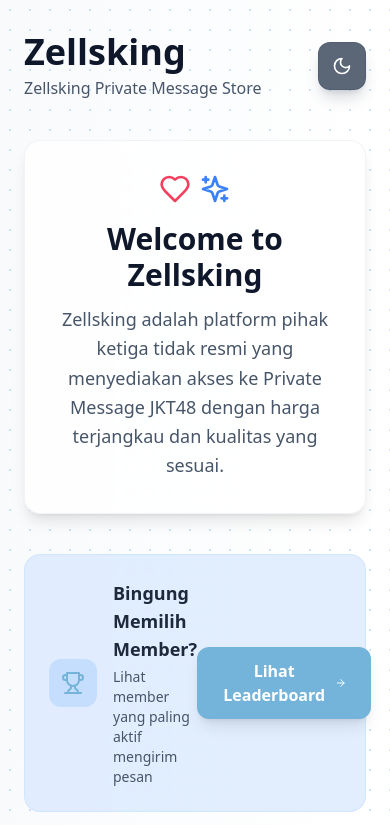
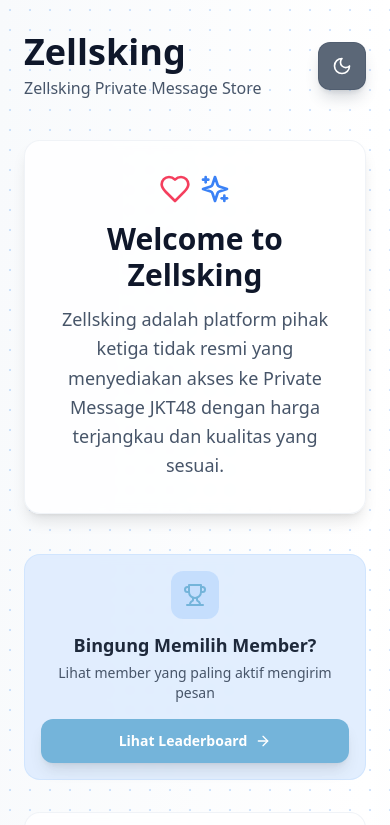
Before and after one commit to Typicalsleepingboy/zellkingstore, a React (Vite) app: page / in a window 390 px wide. Shown: the top 825 px of the page. Built offline with nearby package versions, Linux system fonts and the light colour scheme.

Commit message:
Feat: Fixing and update some ui

```diff
--- a/src/components/LeaderboardBanner.tsx
+++ b/src/components/LeaderboardBanner.tsx
@@ -8,14 +8,14 @@
 
 const LeaderboardBanner: React.FC<LeaderboardBannerProps> = ({ onViewLeaderboard, isDarkMode }) => {
   return (
-    <div className={`rounded-2xl p-6 mb-12 border transition-all duration-300 ${
+    <div className={`rounded-2xl p-4 sm:p-6 mb-8 sm:mb-12 border transition-all duration-300 ${
       isDarkMode
         ? 'bg-slate-800/50 border-slate-700/50'
         : 'bg-blue-100/80 border-blue-200/50'
     } backdrop-blur-sm`}>
-      <div className="flex items-center justify-between">
-        <div className="flex items-center">
-          <div className={`p-3 rounded-xl mr-4 ${
+      <div className="flex flex-col sm:flex-row items-center gap-4 sm:gap-0 sm:justify-between">
+        <div className="flex flex-col sm:flex-row items-center text-center sm:text-left">
+          <div className={`p-3 rounded-xl mb-3 sm:mb-0 sm:mr-4 ${
             isDarkMode ? 'bg-[#74b4da]' : 'bg-blue-200/80'
           }`}>
             <Trophy className={`w-6 h-6 ${
@@ -37,13 +37,13 @@
         </div>
         <button
           onClick={onViewLeaderboard}
-          className={`flex items-center px-6 py-3 rounded-xl font-semibold transition-all duration-300 hover:scale-105 ${
+          className={`w-full sm:w-auto flex items-center justify-center px-6 py-3 rounded-xl font-semibold transition-all duration-300 hover:scale-105 ${
             isDarkMode
               ? 'bg-[#74b4da] hover:bg-[#649cba] text-slate-900'
               : 'bg-[#74b4da] hover:bg-[#649cba] text-white'
           } shadow-lg hover:shadow-xl`}
         >
-          Lihat Leaderboard
+          <span className="text-sm sm:text-base">Lihat Leaderboard</span>
           <ArrowRight className="w-4 h-4 ml-2" />
         </button>
       </div>
--- a/src/components/LeaderboardPage.tsx
+++ b/src/components/LeaderboardPage.tsx
@@ -148,8 +148,7 @@
         <div className="container mx-auto px-4 sm:px-6 py-8 sm:py-12">
           <button
             onClick={onBack}
-            className={`flex items-center mb-6 sm:mb-8 px-4 sm:px-6 py-2 sm:py-3 rounded-xl sm:rounded-2xl transition-all duration-300 hover:scale-105 ${
-              isDarkMode
+            className={`flex items-center mb-6 sm:mb-8 px-4 sm:px-6 py-2 sm:py-3 rounded-xl sm:rounded-2xl transition-all duration-300 hover:scale-105 ${isDarkMode
                 ? 'bg-slate-800/60 text-white border border-slate-700/60 hover:bg-slate-700/60'
                 : 'bg-white/80 text-slate-800 border border-slate-200/60 hover:bg-white/90'
               } backdrop-blur-md shadow-lg`}
@@ -164,8 +163,7 @@
                 <Trophy className="w-12 h-12 sm:w-16 sm:h-16 text-amber-400 animate-pulse" />
                 <Sparkles className="w-4 h-4 sm:w-6 sm:h-6 text-yellow-400 absolute -top-1 -right-1 sm:-top-2 sm:-right-2 animate-bounce" />
               </div>
-              <h1 className={`text-3xl sm:text-5xl font-bold sm:ml-6 bg-gradient-to-r ${
-                isDarkMode
+              <h1 className={`text-3xl sm:text-5xl font-bold sm:ml-6 bg-gradient-to-r ${isDarkMode
                   ? 'from-white via-slate-200 to-white'
                   : 'from-slate-900 via-slate-700 to-slate-900'
                 } bg-clip-text text-transparent`}>
@@ -179,8 +177,7 @@
 
           <div className="max-w-4xl mx-auto space-y-4 sm:space-y-6">
             {[...Array(5)].map((_, i) => (
-              <div key={i} className={`p-4 sm:p-8 rounded-xl sm:rounded-2xl border backdrop-blur-md shadow-xl animate-pulse ${
-                isDarkMode
+              <div key={i} className={`p-4 sm:p-8 rounded-xl sm:rounded-2xl border backdrop-blur-md shadow-xl animate-pulse ${isDarkMode
                   ? 'bg-slate-800/40 border-slate-700/40'
                   : 'bg-white/80 border-slate-200/40'
                 }`}>
@@ -215,8 +212,7 @@
         <div className="container mx-auto px-4 sm:px-6 py-8 sm:py-12">
           <button
             onClick={onBack}
-            className={`flex items-center mb-6 sm:mb-8 px-4 sm:px-6 py-2 sm:py-3 rounded-xl sm:rounded-2xl transition-all duration-300 hover:scale-105 ${
-              isDarkMode
+            className={`flex items-center mb-6 sm:mb-8 px-4 sm:px-6 py-2 sm:py-3 rounded-xl sm:rounded-2xl transition-all duration-300 hover:scale-105 ${isDarkMode
                 ? 'bg-slate-800/60 text-white border border-slate-700/60 hover:bg-slate-700/60'
                 : 'bg-white/80 text-slate-800 border border-slate-200/60 hover:bg-white/90'
               } backdrop-blur-md shadow-lg`}
@@ -244,8 +240,7 @@
       <div className="container mx-auto px-4 sm:px-6 py-8 sm:py-12">
         <button
           onClick={onBack}
-          className={`flex items-center mb-6 sm:mb-8 px-4 sm:px-6 py-2 sm:py-3 rounded-xl sm:rounded-2xl transition-all duration-300 hover:scale-105 ${
-            isDarkMode
+          className={`flex items-center mb-6 sm:mb-8 px-4 sm:px-6 py-2 sm:py-3 rounded-xl sm:rounded-2xl transition-all duration-300 hover:scale-105 ${isDarkMode
               ? 'bg-slate-800/60 text-white border border-slate-700/60 hover:bg-slate-700/60'
               : 'bg-white/80 text-slate-800 border border-slate-200/60 hover:bg-white/90'
             } backdrop-blur-md shadow-lg`}
@@ -260,8 +255,7 @@
               <Trophy className="w-12 h-12 sm:w-16 sm:h-16 text-amber-400" />
               <Sparkles className="w-4 h-4 sm:w-6 sm:h-6 text-yellow-400 absolute -top-1 -right-1 sm:-top-2 sm:-right-2 animate-bounce" />
             </div>
-            <h1 className={`text-3xl sm:text-5xl font-bold sm:ml-6 bg-gradient-to-r ${
-              isDarkMode
+            <h1 className={`text-3xl sm:text-5xl font-bold sm:ml-6 bg-gradient-to-r ${isDarkMode
                 ? 'from-white via-slate-200 to-white'
                 : 'from-slate-900 via-slate-700 to-slate-900'
               } bg-clip-text text-transparent`}>
@@ -328,7 +322,7 @@
                         <div className="flex items-center">
                           <Sparkles className="w-3 h-3 sm:w-4 sm:h-4 text-blue-400 mr-1" />
                           <span className={`text-xs sm:text-sm font-medium ${isDarkMode ? 'text-blue-400' : 'text-blue-600'}`}>
-                            Top Performer
+                            Top Private Message
                           </span>
                         </div>
                       )}
```
Lines whose indentation alone changed are shown as unchanged.
